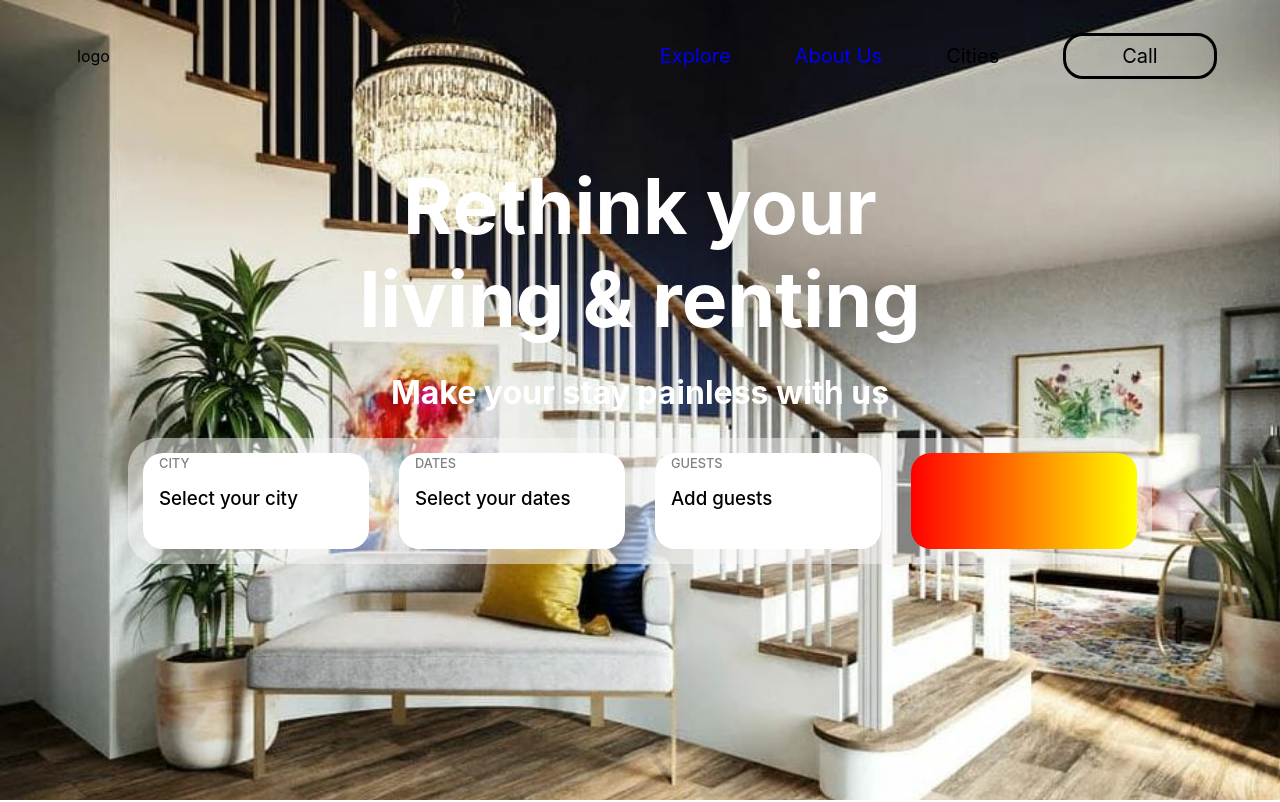
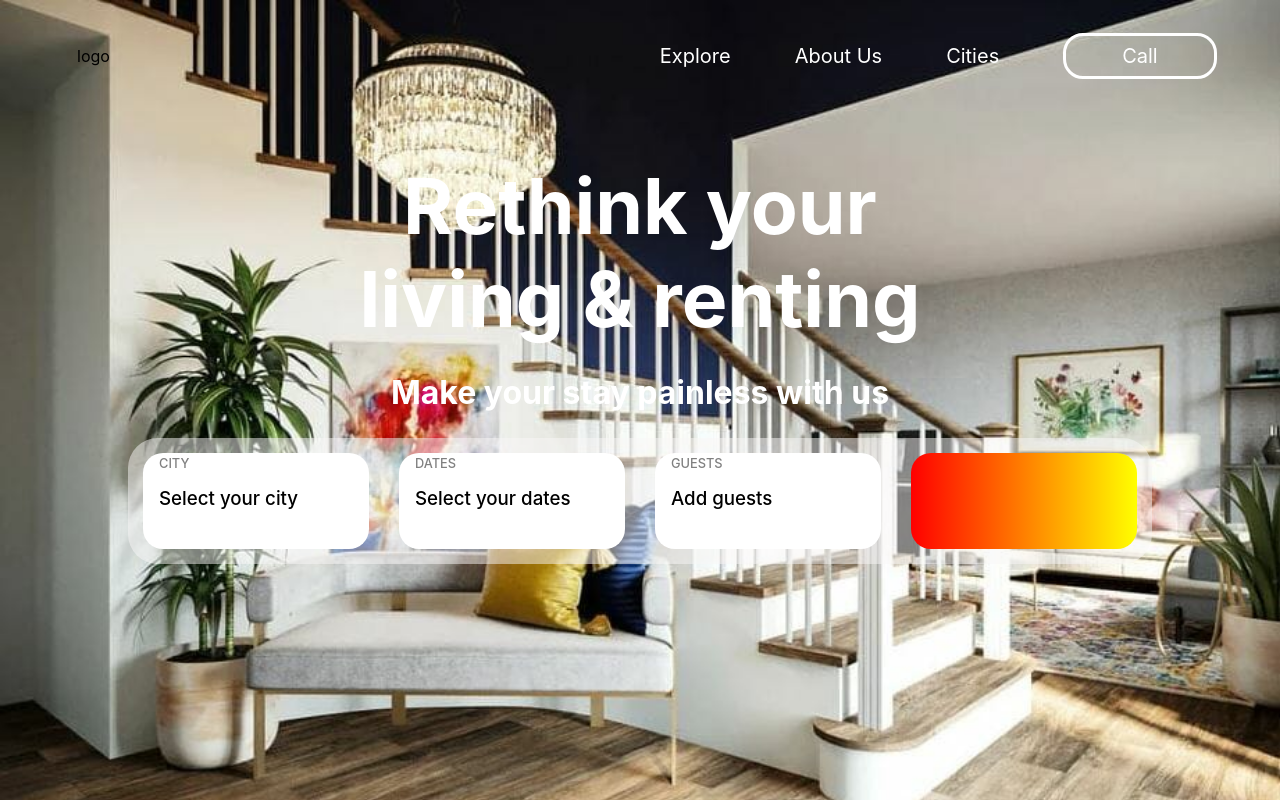
Before and after one commit to sanjaydell/code-22032022-sanjayanuchuri, a React (Create React App) app: page / in a window 1280 px wide. Shown: the top 802 px of the page. Built offline with nearby package versions, Linux system fonts and the light colour scheme.

Commit message:
Updated Navbar Dependencies

```diff
--- a/src/components/Home/Home.css
+++ b/src/components/Home/Home.css
@@ -11,9 +11,12 @@
   display: inline;
 }
 
+/* .center > a {
+  color: white;
+} */
+
 .Navabr {
   height: 70px;
-  color: white;
 }
 
 .Main {
--- a/src/components/Home/Home.jsx
+++ b/src/components/Home/Home.jsx
@@ -11,7 +11,7 @@ function Home() {
         style={{ backgroundImage: 'url(/villa.jpg)' }}
       >
         <div className='Topbar'>
-          <Navbar />
+          <Navbar color='white' />
         </div>
         <div className='Main'>
           <h1>Rethink your</h1>
```
